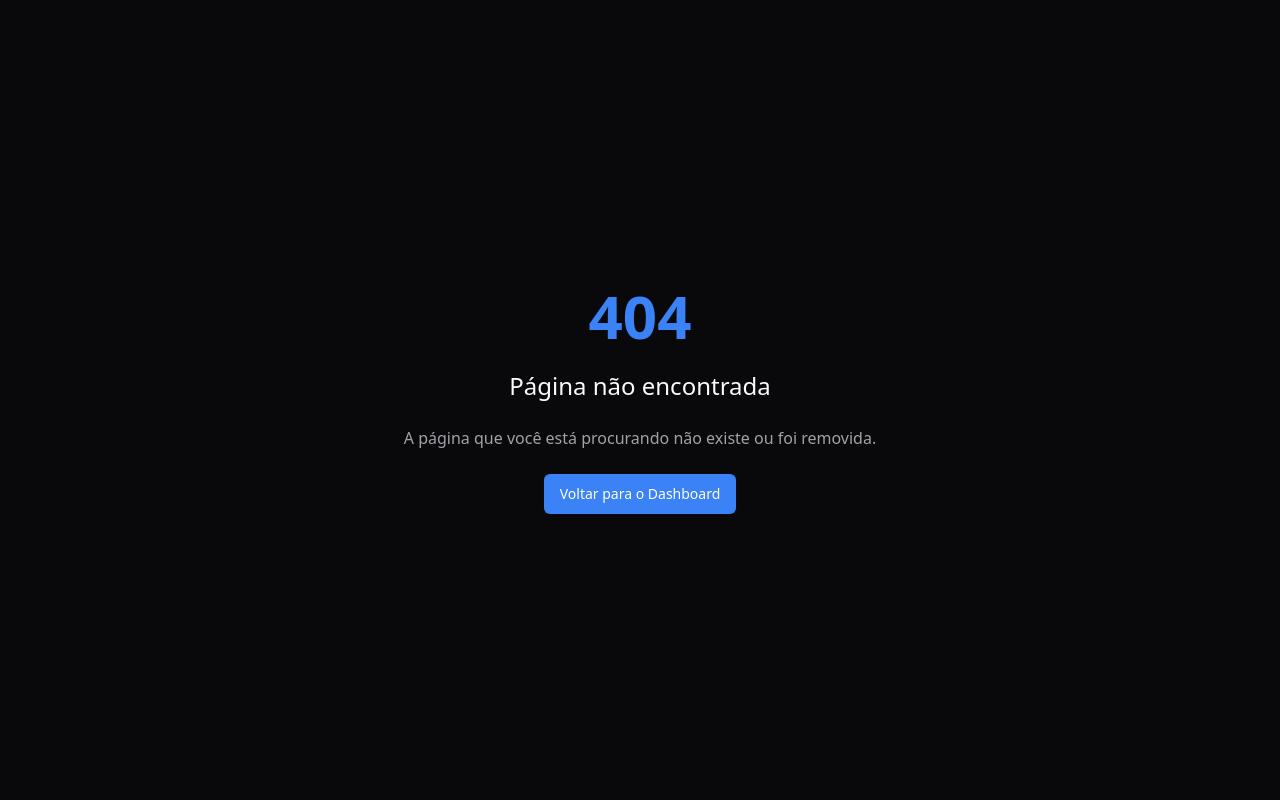
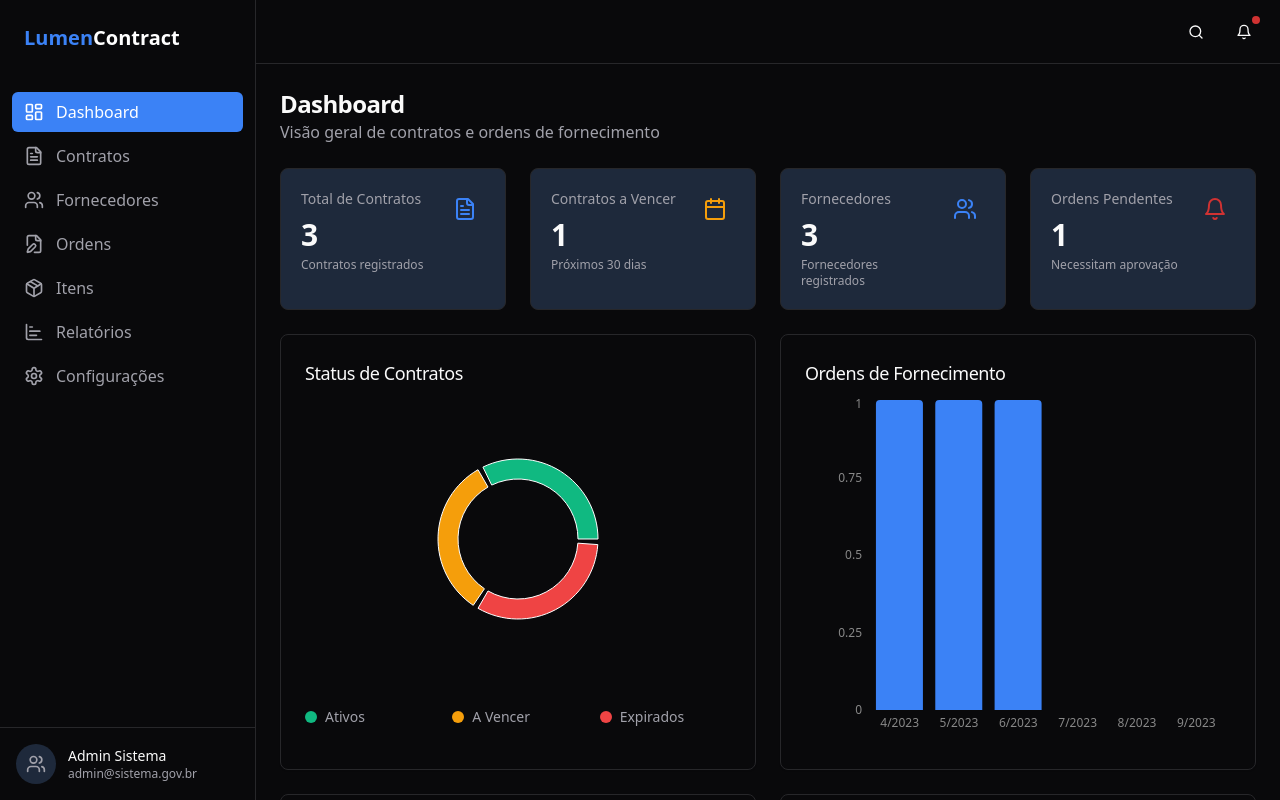
Before and after one commit to RayanMatoss/OkContratos, a React (Vite) app: page /dashboard in a window 1280 px wide. Before the commit this address had no page. Shown: the top 800 px of the page. Built offline with nearby package versions, Linux system fonts and the light colour scheme.

Commit message:
Fix: Wrap AppSidebar with Router
The `useLocation` hook is used in `AppSidebar` but is not wrapped in a `Router` component. This commit wraps the `AppSidebar` component with a `BrowserRouter` to resolve the error.

```diff
--- a/src/App.tsx
+++ b/src/App.tsx
@@ -13,18 +13,20 @@ import Itens from "./pages/Itens";
 import Relatorios from "./pages/Relatorios";
 import Login from "./pages/Login";
 import NotFound from "./pages/NotFound";
+import Index from "./pages/Index";
 
 const queryClient = new QueryClient();
 
 const App = () => (
   <QueryClientProvider client={queryClient}>
     <TooltipProvider>
-      <Toaster />
-      <Sonner />
       <BrowserRouter>
+        <Toaster />
+        <Sonner />
         <Routes>
           <Route path="/login" element={<Login />} />
-          <Route path="/" element={<AppLayout />}>
+          <Route path="/" element={<Index />} />
+          <Route path="/dashboard" element={<AppLayout />}>
             <Route index element={<Dashboard />} />
             <Route path="contratos" element={<Contratos />} />
             <Route path="fornecedores" element={<Fornecedores />} />
--- a/src/components/AppSidebar.tsx
+++ b/src/components/AppSidebar.tsx
@@ -41,13 +41,13 @@ const AppSidebar = () => {
   const currentPath = location.pathname;
 
   const sidebarLinks = [
-    { to: "/", icon: LayoutDashboard, label: "Dashboard" },
-    { to: "/contratos", icon: FileText, label: "Contratos" },
-    { to: "/fornecedores", icon: Users, label: "Fornecedores" },
-    { to: "/ordens", icon: FileEdit, label: "Ordens" },
-    { to: "/itens", icon: Package, label: "Itens" },
-    { to: "/relatorios", icon: ChartBar, label: "Relatórios" },
-    { to: "/configuracoes", icon: Settings, label: "Configurações" }
+    { to: "/dashboard", icon: LayoutDashboard, label: "Dashboard" },
+    { to: "/dashboard/contratos", icon: FileText, label: "Contratos" },
+    { to: "/dashboard/fornecedores", icon: Users, label: "Fornecedores" },
+    { to: "/dashboard/ordens", icon: FileEdit, label: "Ordens" },
+    { to: "/dashboard/itens", icon: Package, label: "Itens" },
+    { to: "/dashboard/relatorios", icon: ChartBar, label: "Relatórios" },
+    { to: "/dashboard/configuracoes", icon: Settings, label: "Configurações" }
   ];
 
   return (
@@ -66,8 +66,8 @@ const AppSidebar = () => {
             icon={link.icon}
             label={link.label}
             isActive={
-              link.to === "/"
-                ? currentPath === "/"
+              link.to === "/dashboard"
+                ? currentPath === "/dashboard"
                 : currentPath.startsWith(link.to)
             }
           />
--- a/src/pages/Index.tsx
+++ b/src/pages/Index.tsx
@@ -2,7 +2,7 @@
 import { Navigate } from "react-router-dom";
 
 const Index = () => {
-  return <Navigate to="/login" replace />;
+  return <Navigate to="/dashboard" replace />;
 };
 
 export default Index;
```
